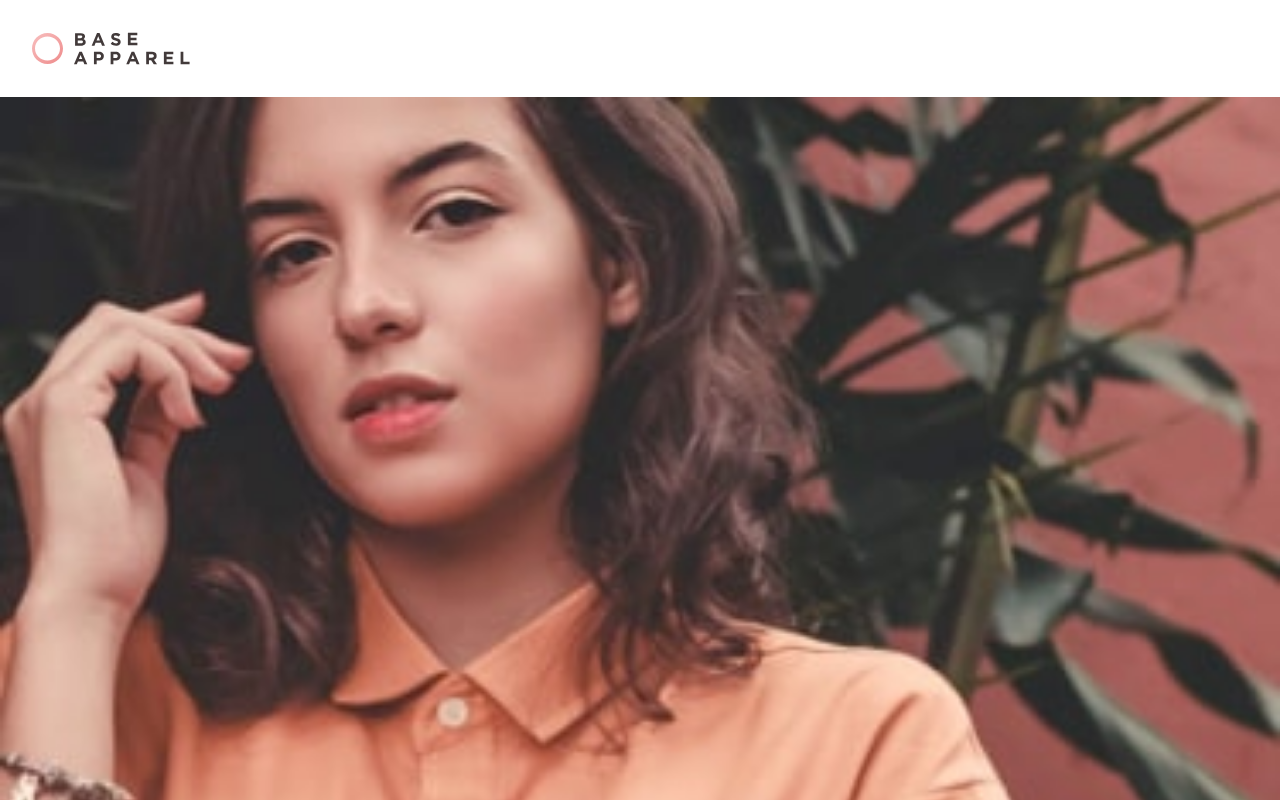
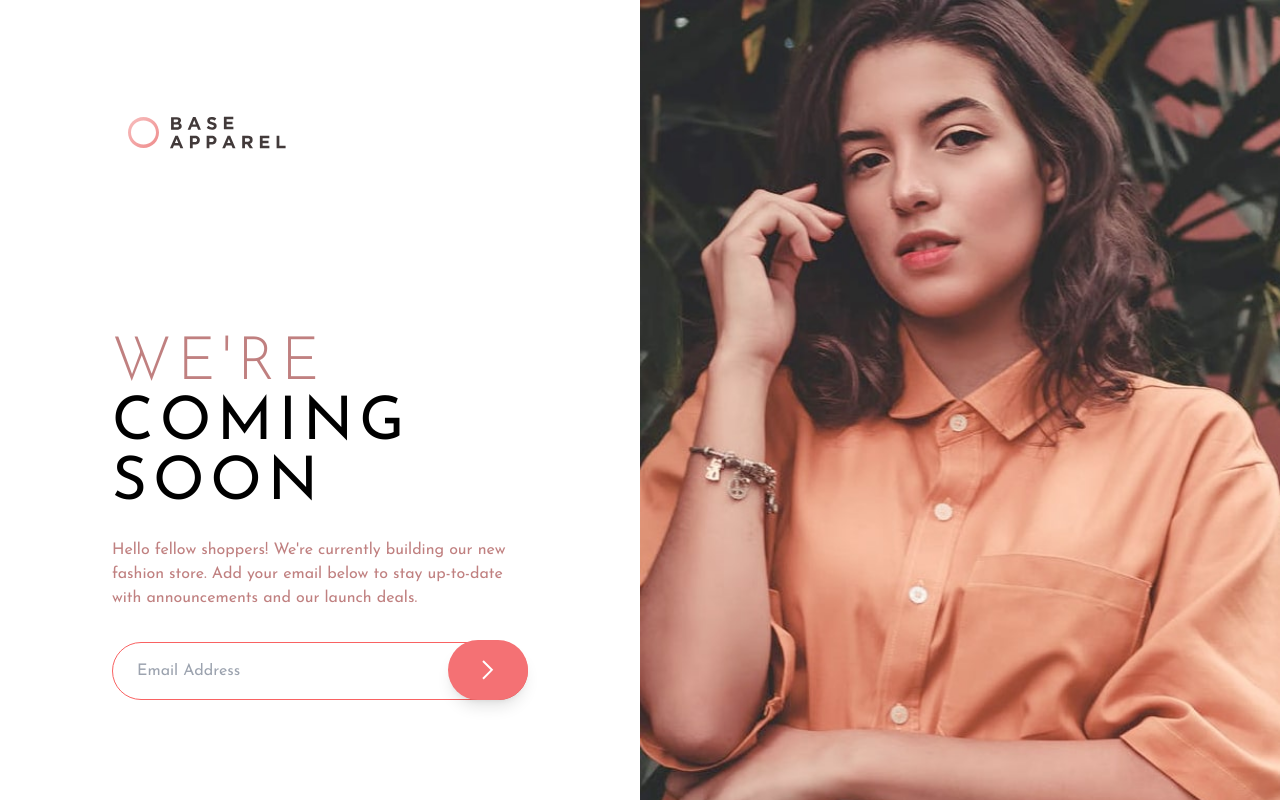
Before and after one commit to websebarz/react-coming-soon, a React (Vite) app: page / in a window 1280 px wide. Shown: the top 800 px of the page. Built offline with nearby package versions, Linux system fonts and the light colour scheme.

Commit message:
Added desktop without pattern

```diff
--- a/src/App.jsx
+++ b/src/App.jsx
@@ -1,17 +1,27 @@
-import { useState } from "react";
 import About from "./comps/About";
 import Header from "./comps/Header";
 import Hero from "./comps/Hero";
 import "./index.css";
 
 function App() {
-  const [count, setCount] = useState(0);
-
+  let width = window.innerWidth;
   return (
     <>
-      <Header />
-      <Hero />
-      <About />
+      {width > 1024 ? (
+        <div className="lg:h-[100vh] lg:grid grid-rows-1 grid-cols-2">
+          <div className="lg:flex flex-col p-4 justify-around mr-auto ml-auto">
+            <Header />
+            <About />
+          </div>
+          <Hero />
+        </div>
+      ) : (
+        <div>
+          <Header />
+          <Hero />
+          <About />
+        </div>
+      )}
     </>
   );
 }
--- a/src/comps/About.jsx
+++ b/src/comps/About.jsx
@@ -1,10 +1,10 @@
 export default function About() {
   return (
-    <div className="relative max-w-sm p-4 mt-16 text-center mr-auto ml-auto">
-      <h1 className="text-5xl tracking-widest">
+    <div className="relative max-w-md p-4 mt-16 text-center mr-auto ml-auto lg:mt-0">
+      <h1 className="text-5xl tracking-widest lg:text-left text-6xl">
         <span className="font-light text-primary">WE'RE</span> COMING SOON
       </h1>
-      <p className="mt-6 text-primary">
+      <p className="mt-6 text-primary lg:text-left">
         Hello fellow shoppers! We're currently building our new fashion store.
         Add your email below to stay up-to-date with announcements and our
         launch deals.
--- a/src/comps/Header.jsx
+++ b/src/comps/Header.jsx
@@ -1,6 +1,6 @@
 export default function Header() {
   return (
-    <div className="p-8">
+    <div className="p-8 lg:max-h-[100px]">
       <svg xmlns="http://www.w3.org/2000/svg" width="158" height="33">
         <defs>
           <linearGradient id="a" x1="0%" y1="0%" y2="100%">
--- a/src/comps/Hero.jsx
+++ b/src/comps/Hero.jsx
@@ -1,7 +1,13 @@
 export default function Hero() {
+  let width = window.innerWidth;
+  // console.log(width);
   return (
     <div>
-      <img className="w-full" src="../imgs/hero-mobile.jpg"></img>
+      {width > 1024 ? (
+        <img className="w-full " src="../imgs/hero-desktop.jpg"></img>
+      ) : (
+        <img className="w-full " src="../imgs/hero-mobile.jpg"></img>
+      )}
     </div>
   );
 }
```
